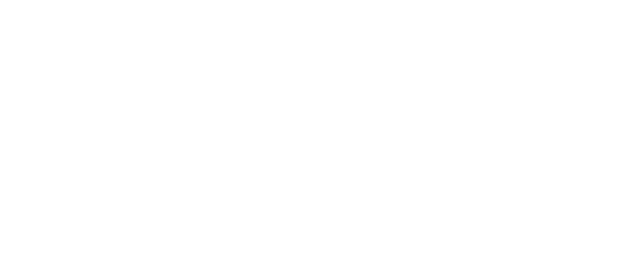
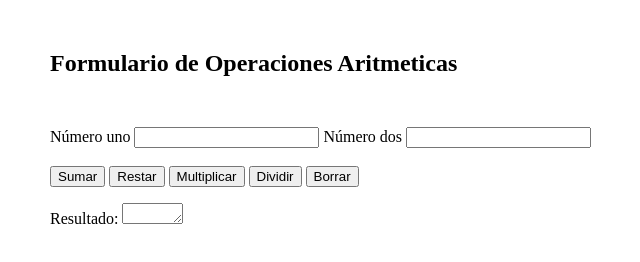
Before and after one commit to AlexisU32/exampleJs, a plain HTML site: page exampleOne/index.html in a window 1280 px wide. Shown: the whole page, without its empty margins (8-648 px from the left). Drawn offline with Linux system fonts and the light colour scheme.

Commit message:
Se procede a agregar los eventos en el operArit.js

```diff
--- a/exampleOne/index.html
+++ b/exampleOne/index.html
@@ -7,6 +7,29 @@
 </head>
 <body>
 
+    <h2 style="margin: 50px;">Formulario de Operaciones Aritmeticas</h2>
+
+    <form action="#" style="margin: 50px;">
+        <label for="nUno">Número uno</label>
+        <input type="text" name="nUno" id="nUno">
+
+        <label for="nDos">Número dos</label>
+        <input type="text" name="nDos" id="nDos">
+        <br>
+        <br>
+        <button type="button" onclick="sumar()">Sumar</button>
+        <button type="button" onclick="restar()">Restar</button>
+        <button type="button" onclick="multiplicar()">Multiplicar</button>
+        <button type="button" onclick="dividir()">Dividir</button>
+        <button type="button" onclick="borrar()">Borrar</button>
+
+        <p>
+          Resultado:
+          <textarea id="result" cols="5" rows="1"></textarea>
+        </p>
+
+    </form>
+
 
     <!--<script src="js/variables.js"></script>-->
     <script src="js/operArit.js"></script>
--- a/exampleOne/js/operArit.js
+++ b/exampleOne/js/operArit.js
@@ -0,0 +1,42 @@
+function sumar(){
+    let nUno = parseInt(document.getElementById("nUno").value);
+    let nDos = parseInt(document.getElementById("nDos").value);
+
+    let resultado = parseInt(nUno + nDos);
+
+    document.getElementById("result").innerHTML = resultado;
+}
+
+function restar(){
+    let nUno = parseInt(document.getElementById("nUno").value);
+    let nDos = parseInt(document.getElementById("nDos").value);
+
+    let result = parseInt(nUno - nDos);
+
+    document.getElementById("result").innerHTML = result;
+}
+
+function multiplicar() {
+    let nUno = parseInt(document.getElementById("nUno").value);
+    let nDos = parseInt(document.getElementById("nDos").value);
+
+    let result = parseInt(nUno * nDos);
+
+    document.getElementById("result").innerHTML = result;
+}
+
+function dividir() {
+    let nUno = parseInt(document.getElementById("nUno").value);
+    let nDos = parseInt(document.getElementById("nDos").value);
+
+    let result = parseFloat(nUno/nDos);
+
+    document.getElementById("result").innerHTML = result;
+
+}
+
+function borrar(){
+    document.getElementById("nUno").value = "";
+    document.getElementById("nDos").value = "";
+    document.getElementById("result").innerHTML = "";
+}
```
